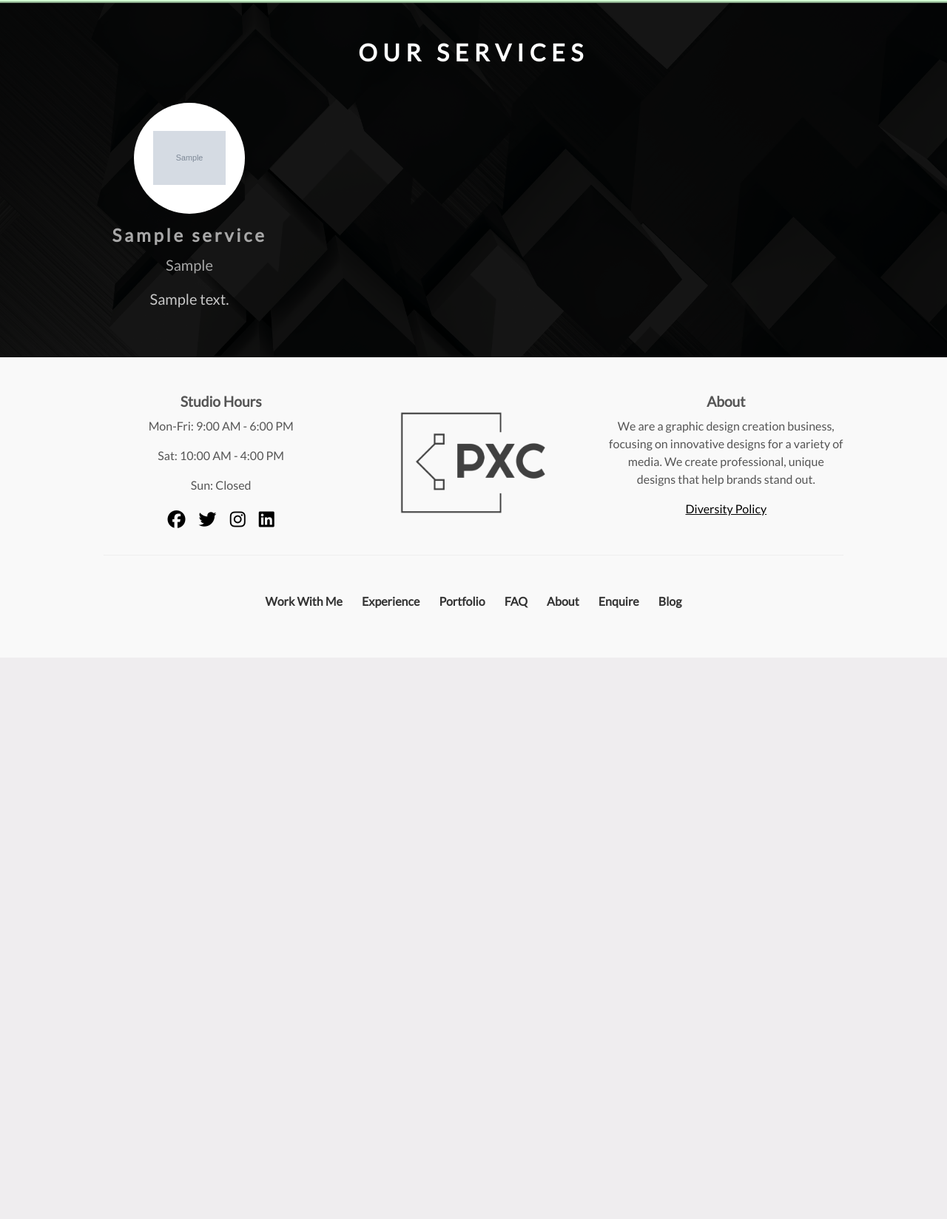
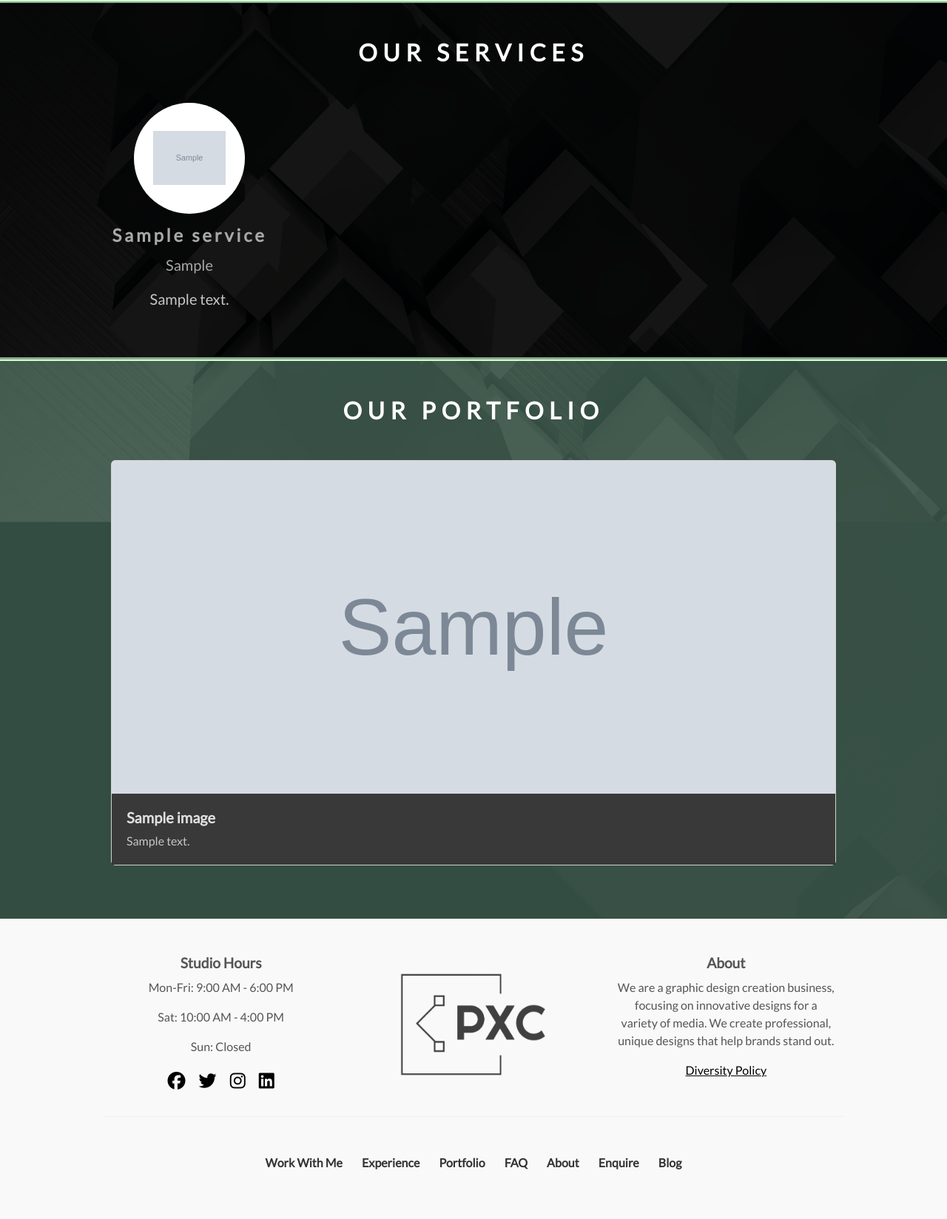
Before and after one commit to HCaldwell95/pixel-craft, a Django app: template home/templates/home/index.html in a window 1280 px wide. Shown: the part 1570-3218 px from the top of the page at 74% size. Before the commit the page ends 2392 px from the top, so only its background shows below. Run offline with Django 5.2, Linux system fonts and the light colour scheme; tables that the repository leaves empty hold one stand-in row (values such as "Sample post"); the template is opened without the code that fills it: values that come from a table or form of the project are taken from there, most other values are stand-ins (such as "Sample title", 1, 10 or a date in 2020); grey boxes marked "Sample" are stand-in pictures; parts of the project's set-up code (start-up, migrations or seed data) failed here and were passed over; some libraries are stand-ins or nearby versions.

Commit message:
Added portfolio section to home page and CSS

```diff
--- a/home/templates/home/index.html
+++ b/home/templates/home/index.html
@@ -78,6 +78,31 @@
         </div>
     </section>
 
+    <section class="portfolio-section py-5">
+        <div class="container">
+            <h2 class="text-center mb-5 text-white section-heading">Our Portfolio</h2>
+
+            <!-- Portfolio Cards -->
+            <div class="row">
+                {% for image in portfolio_images %}
+                    <div class="col-md-4 mb-4">
+                        <!-- Portfolio Card -->
+                        <a href="{{ image.link }}" class="portfolio-card">
+                            <div class="card">
+                                <img src="{% static image.img_url %}" class="card-img-top" alt="Portfolio Image">
+                                <div class="card-body">
+                                    <h5 class="card-title">{{ image.title }}</h5>
+                                    <p class="card-text">{{ image.description }}</p>
+                                </div>
+                            </div>
+                        </a>
+                    </div>
+                {% endfor %}
+            </div>
+        </div>
+    </section>
+
+
 
 
 {% endblock %}
--- a/static/css/base.css
+++ b/static/css/base.css
@@ -6,6 +6,10 @@
     height: calc(100vh - 164px);
     color: #555;
     font-family: 'Lato';
+}
+
+a {
+    text-decoration: none;
 }
 
 /* Top Nav Styling */
@@ -235,8 +239,60 @@
     color: #c7c7c7;
 }
 
-.service-link {
-    text-decoration: none;
+/* ---------------------------------- Portfolio Section */
+
+.portfolio-section {
+    background-color: rgba(57, 83, 70, 0.9);
+    border-top: 5px groove #D0FFD1;
+}
+
+/* Ensure all cards are portrait style */
+.portfolio-card .card {
+    height: 100%;
+    width: 100%;
+    display: flex;
+    flex-direction: column;
+}
+
+/* Ensure card image covers the card space */
+.portfolio-card .card-img-top {
+    object-fit: cover;
+    height: 450px;
+}
+
+/* Style the card body */
+.portfolio-card .card-body {
+    padding: 1.25rem;
+    background-color: rgba(36, 36, 36, 0.9);
+}
+
+/* Hover Effect on Cards */
+.portfolio-card .card:hover {
+    box-shadow: 0 4px 12px rgba(0, 0, 0, 0.1);
+}
+
+/* Centering card title and description */
+.portfolio-card .card-title {
+    font-size: 1.25rem;
+    font-weight: bold;
+    margin-bottom: 0.5rem;
+    color:#e0e0e0;
+}
+
+.portfolio-card .card-text {
+    font-size: 1rem;
+    color: #c7c7c7;
+}
+
+/* Ensuring equal spacing between cards */
+.row {
+    display: flex;
+    justify-content: space-between;
+}
+
+.col-md-4 {
+    flex: 1;
+    margin: 0 10px;  /* Ensure cards are spaced evenly */
 }
 
 
@@ -252,6 +308,10 @@
     margin-bottom: 10px;
 }
 
+#footer-about a {
+    text-decoration: underline;
+}
+
 .footer-logo {
     max-width: 200px;
     height: auto;
@@ -261,7 +321,6 @@
     font-size: 1.5rem;
     margin: 0 7.5px;
     color: #333;
-    text-decoration: none;
 }
 
 .social-links a:hover {
@@ -286,7 +345,6 @@
 .footer-links a {
     color: #333;
     font-weight: bold;
-    text-decoration: none;
 }
 
 .footer-links a:hover {
--- a/templates/base.html
+++ b/templates/base.html
@@ -29,7 +29,8 @@
         <script src="https://code.jquery.com/jquery-3.4.1.slim.min.js" integrity="sha384-J6qa4849blE2+poT4WnyKhv5vZF5SrPo0iEjwBvKU7imGFAV0wwj1yYfoRSJoZ+n" crossorigin="anonymous"></script>
         <script src="https://cdn.jsdelivr.net/npm/popper.js@1.16.0/dist/umd/popper.min.js" integrity="sha384-Q6E9RHvbIyZFJoft+2mJbHaEWldlvI9IOYy5n3zV9zzTtmI3UksdQRVvoxMfooAo" crossorigin="anonymous"></script>
         <script src="https://stackpath.bootstrapcdn.com/bootstrap/4.4.1/js/bootstrap.min.js" integrity="sha384-wfSDF2E50Y2D1uUdj0O3uMBJnjuUD4Ih7YwaYd1iqfktj0Uod8GCExl3Og8ifwB6" crossorigin="anonymous"></script>
-    {% endblock %}
+        <script src="https://cdn.jsdelivr.net/npm/bootstrap@5.3.0-alpha1/dist/js/bootstrap.bundle.min.js"></script>
+        {% endblock %}
 
     {% block extra_js %}
     {% endblock %}
```
Also changed, not shown: home/views.py (+25 -2 lines), static/images/business-card-portfolio.jpg (added), static/images/logo-portfolio.jpg (added), static/images/website-portfolio.png (added), static/js/script.js (added), 11 other files.
